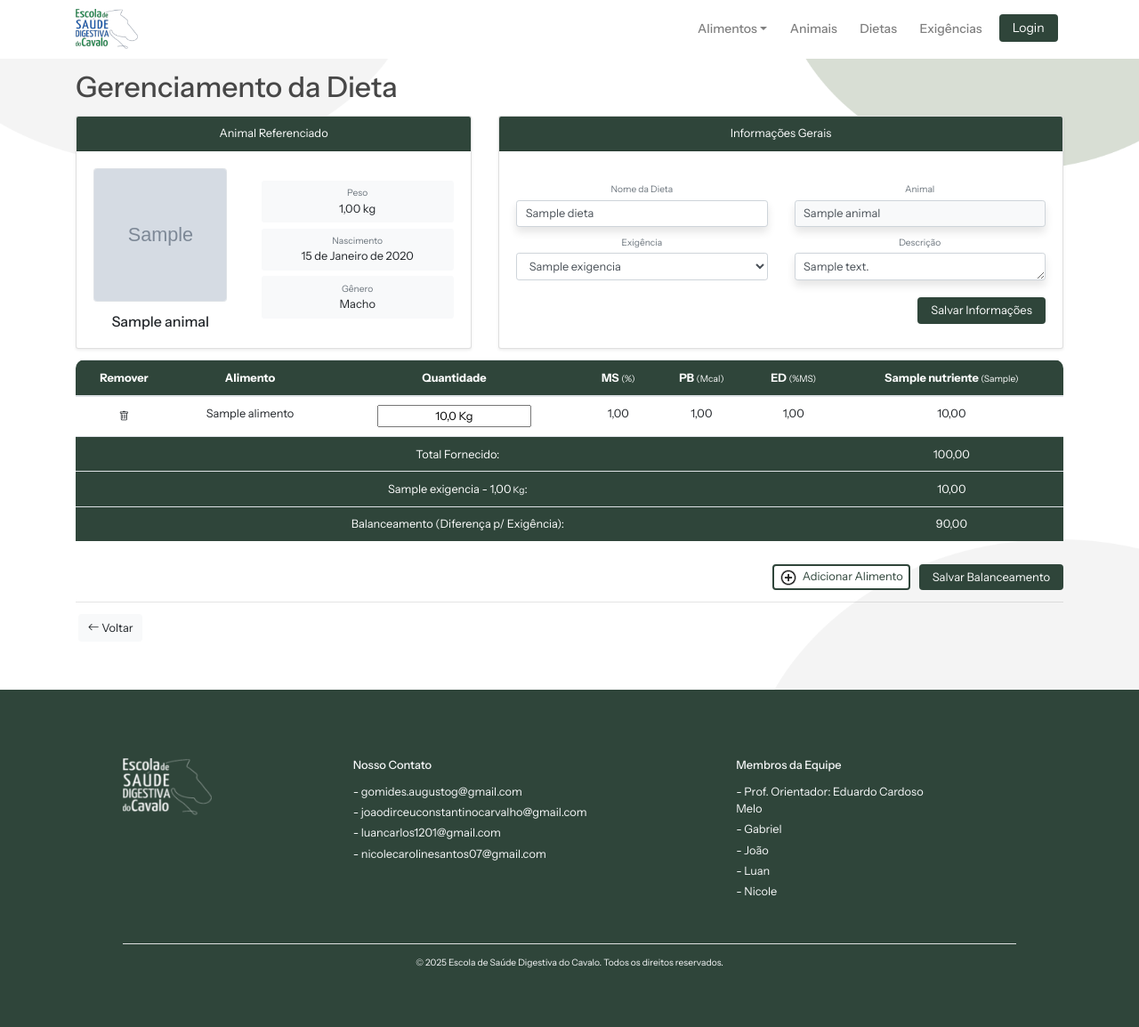
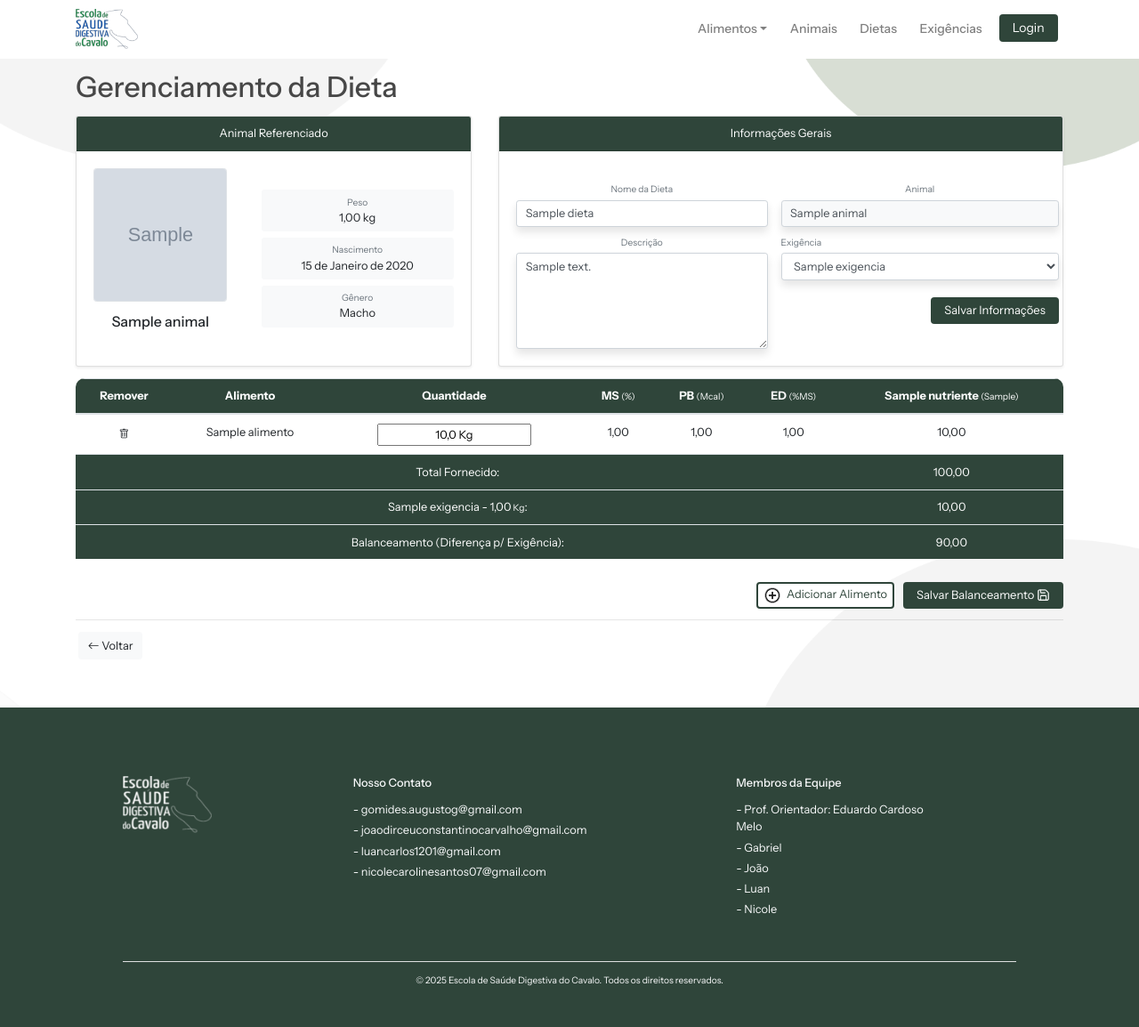
Before and after one commit to Gabriel-Augusto21/ESDC, a Django app: page /gerenciar_dietas/1/ in a window 1280 px wide. Shown: the whole page at 89% size. Before the commit the page ends 1088 px from the top, so only its background shows below. Run offline with Django 4.2, Linux system fonts and the light colour scheme; tables that the repository leaves empty hold one stand-in row (values such as "Sample post"); grey boxes marked "Sample" are stand-in pictures; some libraries are stand-ins or nearby versions.

Commit message:
melhorias front

```diff
--- a/dietas/templates/gerenciar_dietas.html
+++ b/dietas/templates/gerenciar_dietas.html
@@ -68,14 +68,22 @@
                             <div class="col-6">
                                 <label for="animal_display" class="form-label mb-1"><small
                                         class="text-muted">Animal</small></label>
+                                <div class="row">
                                     <input type="text" class="form-control bg-light" id="animal_display"
                                         value="{{ animal.nome }}" readonly>
                                 </div>
-
+                            </div>
                             <div class="col-6 mt-2">
+                                <label for="id_descricao" class="form-label mb-1"><small
+                                        class="text-muted">Descrição</small></label>
+                                <textarea class="form-control" id="id_descricao" name="descricao"
+                                    rows="5">{{ dieta.descricao|default:"" }}</textarea>
+                            </div>
+                            <div class="col-6 mt-2">
+                                <div class="row">
                                     <label for="id_exigencia" class="form-label mb-1"><small
                                             class="text-muted">Exigência</small></label>
-                                <select class="form-control" id="id_exigencia" name="exigencia_id" required>
+                                    <select class="form-control" id="id_exigencia" name="exigencia_id" required style="box-shadow: 0px 6px 10px rgba(0, 0, 0, 0.1);">
 
                                         <option value="{{ exigencia.id }}" selected>{{ exigencia.nome }}</option>
 
@@ -87,18 +95,14 @@
 
                                     </select>
                                 </div>
+                                <div class="row d-flex justify-content-end mt-4 mt-2" style="position: end">
+                                        <button type="submit" class="botao btn-custom">Salvar Informações</button>
 
-                            <div class="col-6 mt-2">
-                                <label for="id_descricao" class="form-label mb-1"><small
-                                        class="text-muted">Descrição</small></label>
-                                <textarea class="form-control" id="id_descricao" name="descricao"
-                                    rows="1">{{ dieta.descricao|default:"" }}</textarea>
+                                </div>
                             </div>
                         </div>
 
-                        <div class="d-flex justify-content-end mt-4">
-                            <button type="submit" class="botao btn-custom">Salvar Informações</button>
-                        </div>
+
 
                     </form>
                 </div>
@@ -199,7 +203,7 @@
         </button>
 
         <button class="botao btn-custom" style="margin-left: 10px; white-space: nowrap;">
-            Salvar Balanceamento
+            Salvar Balanceamento <img src="{% static 'img/save.png' %}" alt="Salvar balanceamento" style="width: 15px; padding-bottom: 2px">
         </button>
     </div>
 
--- a/dietas/templates/inserir_dietas.html
+++ b/dietas/templates/inserir_dietas.html
@@ -92,9 +92,11 @@
 
             <!-- 4. Navegação -->
             <hr class="mt-4">
-            <div class="d-flex justify-content-end mt-3 mb-3">
+            <div class="d-flex justify-content-start mt-3 mb-3">
                 <!-- Botão Cancelar -->
                 <a href="{% url 'dietas:dietas' %}" class="btn btn-light">Cancelar</a>
+            </div>
+            <div class="d-flex justify-content-end mt-3 mb-3">
                 <!-- Botão Próximo -->
                 <form method="POST" action="{% url 'dietas:inserir_dieta' %}">
                     {% csrf_token %}
--- a/dietas/templates/inserir_dietas_dois.html
+++ b/dietas/templates/inserir_dietas_dois.html
@@ -130,13 +130,15 @@
 
     <!-- Navegação -->
     <hr class="mt-4">
-    <div class="row mb-3" style="position: relative; text-align: end;">
-        <div class="col">
+    <div class="row mb-3" style="position: relative;">
+        <div class="col" style="text-align: start">
             <form action="{% url 'dietas:inserir_dieta' %}" method="get" class="d-inline">
                 <button type="submit" class="btn btn-light mb-1">
                     <i class="bi bi-arrow-left"></i> Voltar
                 </button>
             </form>
+        </div>
+        <div class="col" style="text-align: end">
             <form action="{% url 'dietas:inserir_dietas_tres' %}" method="get" class="d-inline">
                 <button type="submit" class="botao btn-custom">
                     Próximo <i class="bi bi-arrow-right-circle-fill"></i>
```
Also changed, not shown: dietas/templates/inserir_dietas_tres.html (+9 -8 lines), resources/static/img/save.png (added). Lines whose indentation alone changed are shown as unchanged.
